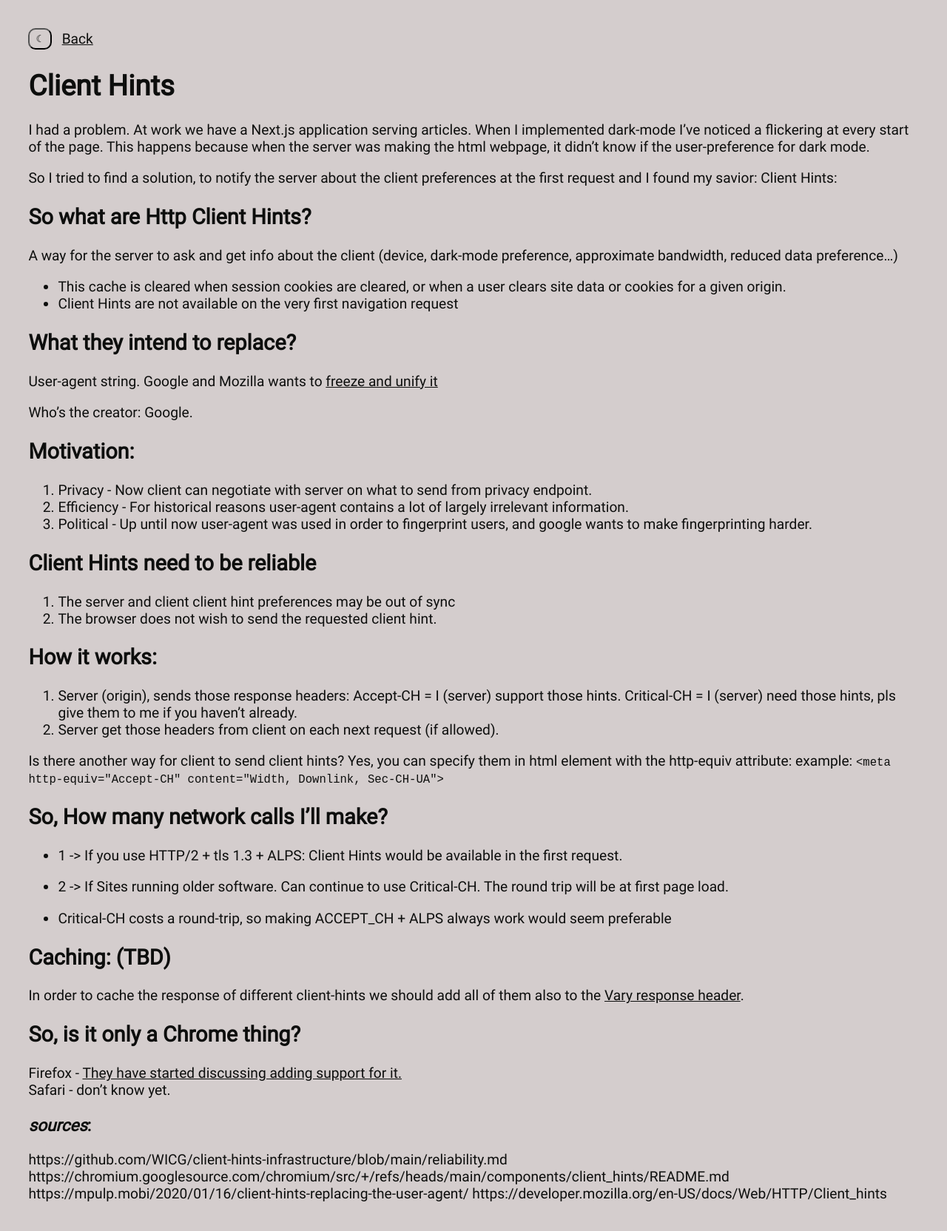
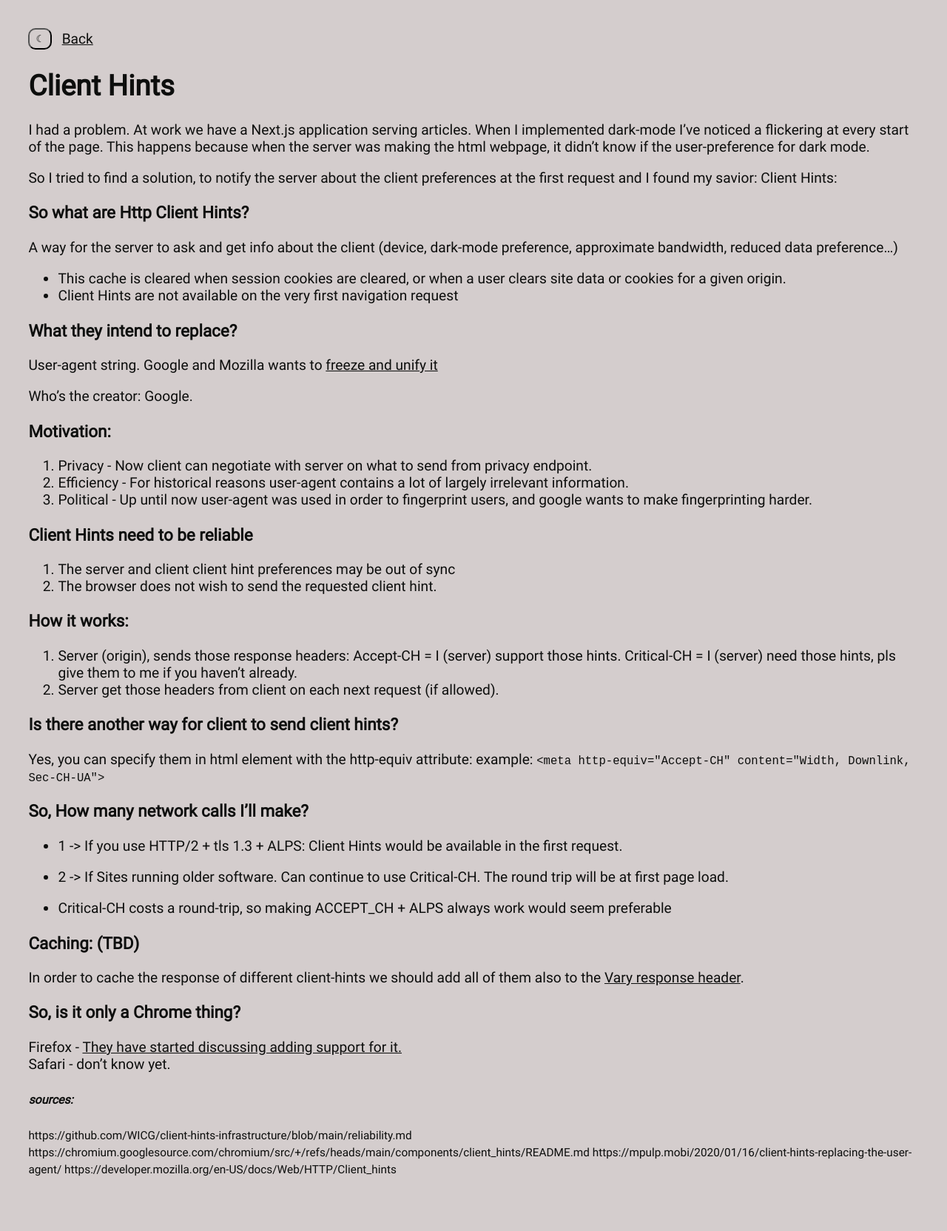
Before and after one commit to purple-cmd/blog, a Jekyll site: the page built from _posts/2022-05-28-Client-Hints.md, in a window 1280 px wide. Shown: the whole page at 74% size. Built offline with Jekyll 4.4.1, drawn with Linux system fonts in a browser that asks for light colours; after the commit the page ends 1630 px from its top, so only the background shows below that.

Commit message:
font-size

```diff
--- a/_posts/2022-05-28-Client-Hints.md
+++ b/_posts/2022-05-28-Client-Hints.md
@@ -11,53 +11,55 @@ This happens because when the server was making the html webpage, it didn't know
 
 So I tried to find a solution, to notify the server about the client preferences at the first request and I found my savior: Client Hints:
 
-## So what are Http Client Hints?
+### So what are Http Client Hints?
 A way for the server to ask and get info about the client (device, dark-mode preference, approximate bandwidth, reduced data preference...)
 * This cache is cleared when session cookies are cleared, or when a user clears site data or cookies for a given origin.
 * Client Hints are not available on the very first navigation request
 
-## What they intend to replace?
+### What they intend to replace?
 User-agent string.
 Google and Mozilla wants to [freeze and unify it](https://groups.google.com/a/chromium.org/g/blink-dev/c/-2JIRNMWJ7s/m/yHe4tQNLCgAJ)
 
 Who's the creator: Google.
 
-## Motivation:
+### Motivation:
 1. Privacy - Now client can negotiate with server on what to send from privacy endpoint.
 2. Efficiency - For historical reasons user-agent contains a lot of largely irrelevant information.
 3. Political -  Up until now user-agent was used in order to fingerprint users, and google wants to make fingerprinting harder.
 
-## Client Hints need to be reliable
+### Client Hints need to be reliable
 1. The server and client client hint preferences may be out of sync
 2. The browser does not wish to send the requested client hint.
 
-## How it works:
+### How it works:
 1. Server (origin), sends those response headers:
 	Accept-CH = I (server) support those hints.
 	Critical-CH = I (server) need those hints, pls give them to me if you haven't already.
 2. Server get those headers from client on each next request (if allowed).
 
-Is there another way for client to send client hints?
+### Is there another way for client to send client hints?
 Yes, you can specify them in html <meta> element with the http-equiv attribute:
 example: `<meta http-equiv="Accept-CH" content="Width, Downlink, Sec-CH-UA">`
 
-## So, How many network calls I'll make?
+### So, How many network calls I'll make?
  - 1 -> If you use HTTP/2 + tls 1.3 + ALPS: Client Hints would be available in the first request.
  - 2 -> If Sites running older software. Can continue to use Critical-CH. The round trip will be at first page load.
 
  * Critical-CH costs a round-trip, so making ACCEPT_CH + ALPS always work would seem preferable
 
 
-## Caching: (TBD)
+### Caching: (TBD)
 In order to cache the response of different client-hints we should add all of them also to the [Vary response header](https://developer.mozilla.org/en-US/docs/Web/HTTP/Headers/Vary).
 
-## So, is it only a Chrome thing?
+### So, is it only a Chrome thing?
 Firefox - [They have started discussing adding support for it.](https://bugzilla.mozilla.org/show_bug.cgi?id=935216)
 Safari - don't know yet.
 
 
-### _sources_:
+##### _sources:_
+<span class="small">
 https://github.com/WICG/client-hints-infrastructure/blob/main/reliability.md
 https://chromium.googlesource.com/chromium/src/+/refs/heads/main/components/client_hints/README.md
 https://mpulp.mobi/2020/01/16/client-hints-replacing-the-user-agent/
 https://developer.mozilla.org/en-US/docs/Web/HTTP/Client_hints
+</span>
--- a/assets/css/index.css
+++ b/assets/css/index.css
@@ -42,3 +42,7 @@ a {
     cursor: pointer;
     padding: 5px 8px;
 }
+
+.small {
+    font-size: 0.8em;
+}
```
